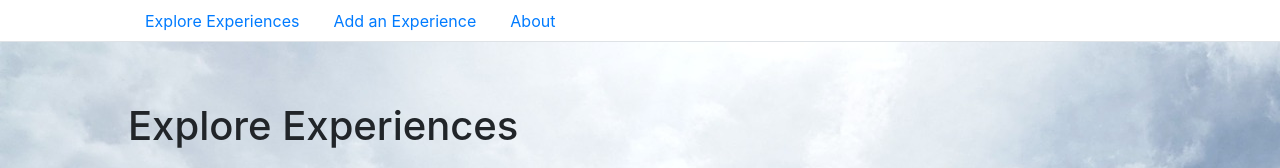
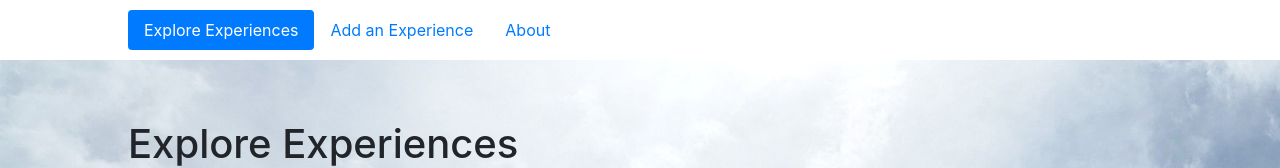
Before and after one commit to ksogata/DepressedPlatypusPerry, a React (Create React App) app: page /explore in a window 1280 px wide. Shown: the top 168 px of the page. Built offline with nearby package versions, Linux system fonts and the light colour scheme.

Commit message:
added highlighting for active links

```diff
--- a/src/App.js
+++ b/src/App.js
@@ -1,6 +1,6 @@
 import React, { Component } from 'react';
-import { Link, Route } from "react-router-dom";
-import { Container, Row, Col, Nav, NavItem, NavLink } from 'reactstrap';
+import { Link, Route, Switch, NavLink } from "react-router-dom";
+import { Container, Row, Col, Nav, NavItem } from 'reactstrap';
 import Login from './components/login';
 import Explore from './components/explore';
 import About from './components/about';
@@ -22,22 +22,23 @@ class App extends Component {
   render() {
     return (
       <div>
-        <Nav tabs>
+        <Nav pills>
           <NavItem>
-            <NavLink href="/explore">Explore Experiences</NavLink>
+            <NavLink to='/explore' activeClassName='active' className='nav-link'>Explore Experiences</NavLink>
           </NavItem>
           <NavItem>
-            <NavLink href="/experience">Add an Experience</NavLink>
+            <NavLink to='/experience' activeClassName='active' className='nav-link'>Add an Experience</NavLink>
           </NavItem>
           <NavItem>
-            <NavLink href="/about">About</NavLink>
+            <NavLink to='/about' activeClassName='active' className='nav-link'>About</NavLink>
           </NavItem>
         </Nav>
 
-
-        <Route path="/explore" component={Explore} />
-        <Route path="/about" component={About} />
-        <Route path="/experience" component={Experience} />
+        <Switch>
+          <Route path="/explore" component={Explore} />
+          <Route path="/experience" component={Experience} />
+          <Route path="/about" component={About} />
+        </Switch>
 
         {/* <Login></Login> */}
       </div>
--- a/src/components/explore.js
+++ b/src/components/explore.js
@@ -7,7 +7,7 @@ const styles = {
       float: 'left',
       width: '20%',
       height: '100vh',
-      'padding-right': '20px'
+      paddingRight: '20px'
     },
     banner: {
       background: "url('spring-4072393_1920.jpg')"
--- a/src/index.css
+++ b/src/index.css
@@ -19,5 +19,5 @@ h1 {
 }
 
 .nav {
-  padding: 0 10%;
+  padding: 10px 10%;
 }
```
